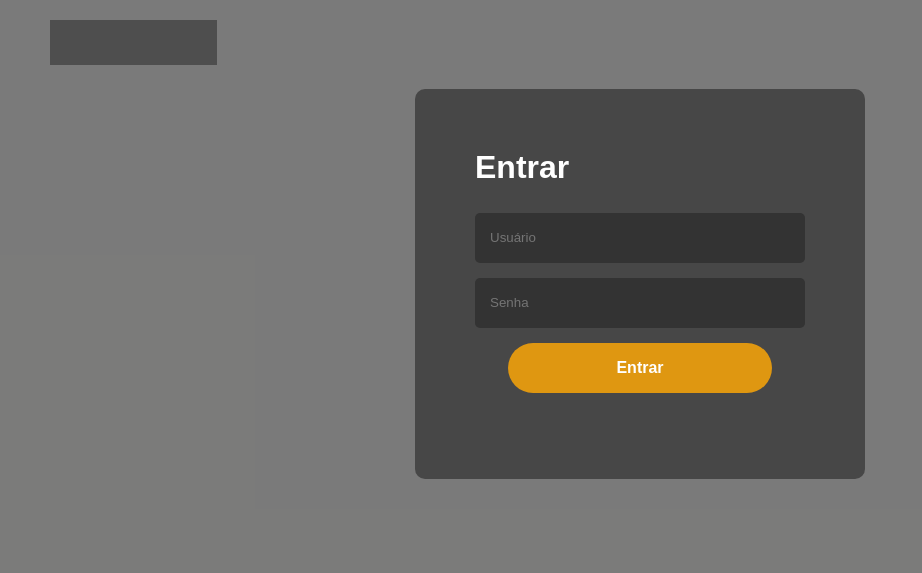
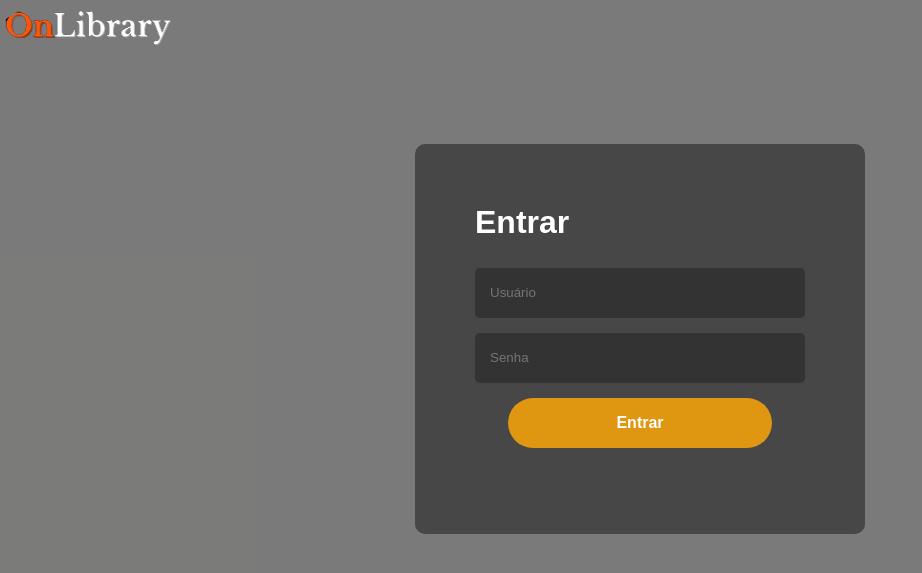
Before and after one commit to PabloKauan-TI/OnLibrary, a PHP site: page /login.html in a window 1280 px wide. Shown: the top 573 px of the page, without its empty margins (0-922 px from the left). Run offline with PHP 8.4, Linux system fonts and the light colour scheme; grey boxes are pictures that could not be loaded.

Commit message:
alterações na estrutura do login e da logo

```diff
--- a/assets/css/login.css
+++ b/assets/css/login.css
@@ -26,8 +26,8 @@ body::before{
 }
 
 .header{
-    padding: 20px 50px;
-    /*position: relative;*/
+    padding:3px 5px;
+    position: relative;
 }
 
 .login_body{
@@ -37,10 +37,11 @@ body::before{
     max-width: 450px;
     height: 390px;
     margin-left: 50%;
+    margin-top: 10%;
     background-color: rgba(51, 51, 51, 0.713);
     border-radius: 10px;
     box-sizing: border-box;
-    transform: translateX(-50%);
+    transform: translateX(-50%) translateY(-10%);
 }
 
 .login_body h2{
--- a/login.html
+++ b/login.html
@@ -12,14 +12,13 @@
 <body>
     <div class="header">
         <div class="logo">
-            <a href="login.html"><img src="assets/img/logo.jpeg" alt=""></a>
+            <a href="login.html"><img src="assets/img/logo.png" alt=""></a>
         </div>
     </div>
 
     <div class="login_body">
         <div class="login_box">
             <h2>Entrar</h2>
-            <form action="home.html" method="POST">
                 <div class="input_box">
                     <input required type="text" placeholder="Usuário">
                 </div>
@@ -29,7 +28,6 @@
                 <div>
                     <button type="submit">Entrar</button>
                 </div>
-            </form>
         </div>
     </div>
 </body>
```
Also changed, not shown: assets/img/logo.png.
